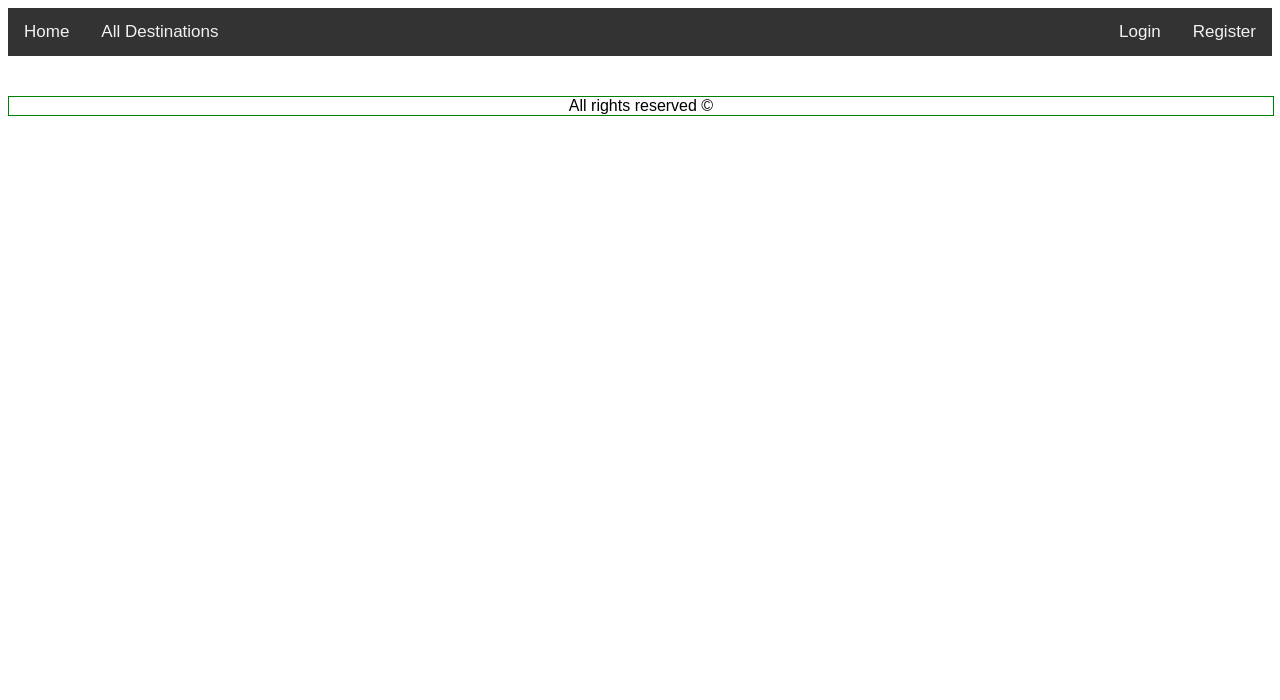
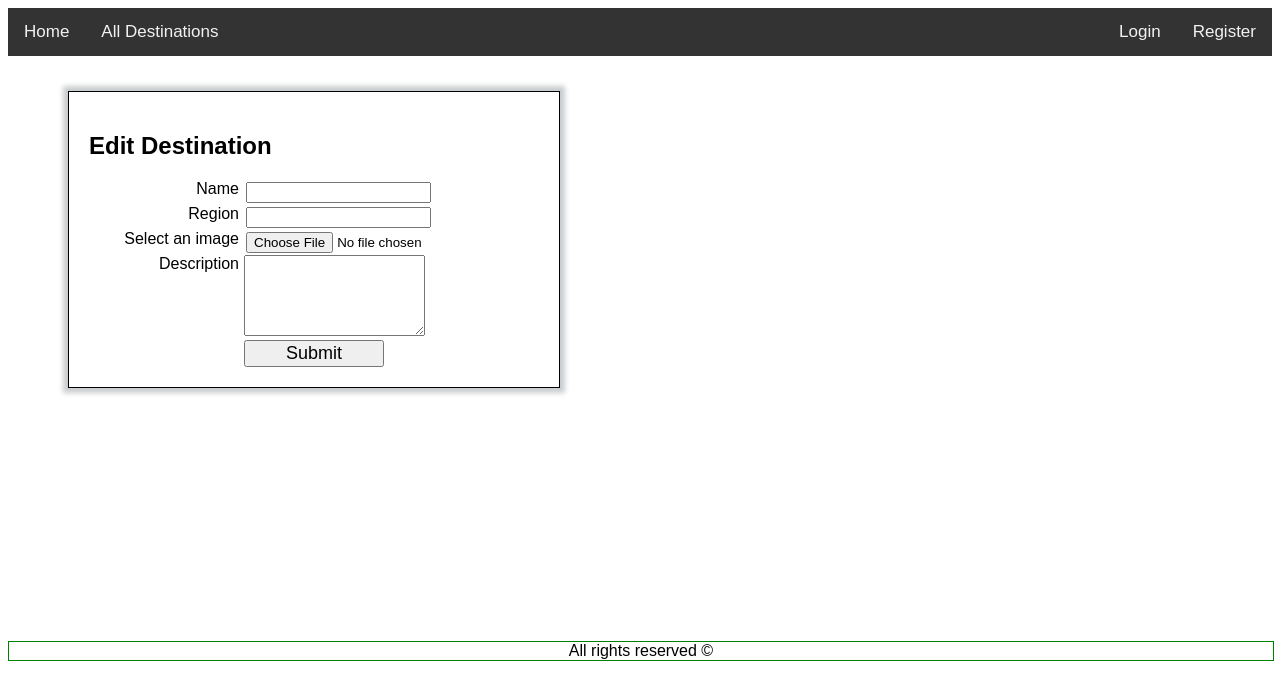
Before and after one commit to kn-nalbantov/travel-link, a React (Create React App) app: page /edit in a window 1280 px wide. Shown: the top 700 px of the page. Built offline with nearby package versions, Linux system fonts and the light colour scheme; what parse would draw is missing.

Commit message:
added editting template

```diff
--- a/src/App.js
+++ b/src/App.js
@@ -9,6 +9,7 @@ import { getDestinations } from './data.js';
 import Login from './routes/login';
 import Register from './routes/register';
 import { useState } from 'react';
+import Edit from './routes/Edit';
 
 const PARSE_APPLICATION_ID = 'q4F1zNj3A1adPXkE9NB3OnpOVYHuqRxQb4HRjmqG';
 const PARSE_HOST_URL = 'https://parseapi.back4app.com/';
@@ -67,6 +68,7 @@ function App() {
           <Route path='/register' element={<Register loginCallback={loginCallback} />} />
           <Route path='/profile' element={<Profile />} />
           <Route path='/create' element={<Create />} />
+          <Route path='/edit' element={<Edit />} />
         </Routes>
       </>
       <footer>All rights reserved &copy;</footer>
--- /dev/null
+++ b/src/routes/Edit.jsx
@@ -0,0 +1,42 @@
+export default function Edit() {
+  function onClick(e) {
+    e.target.nextElementSibling.focus();
+  }
+
+  async function onSubmit(e) {
+    e.preventDefault();
+
+    const formData = new FormData(e.target);
+    const name = formData.get('name');
+    const region = formData.get('region');
+    const img = formData.get('img');
+    const description = formData.get('description');
+  }
+
+  return (
+    <main>
+      <div className='createBox'>
+        <form onSubmit={onSubmit}>
+          <h2>Edit Destination</h2>
+          <label htmlFor='name' onClick={onClick}>
+            Name
+          </label>
+          <input type='text' name='name' />
+          <label htmlFor='region' onClick={onClick}>
+            Region
+          </label>
+          <input type='text' name='region' />
+          <label htmlFor='img' onClick={onClick}>
+            Select an image
+          </label>
+          <input type='file' name='img' />
+          <label htmlFor='description' onClick={onClick}>
+            Description
+          </label>
+          <textarea name='description' cols='20' rows='5'></textarea>
+          <input type='submit' value='Submit' />
+        </form>
+      </div>
+    </main>
+  );
+}
```
